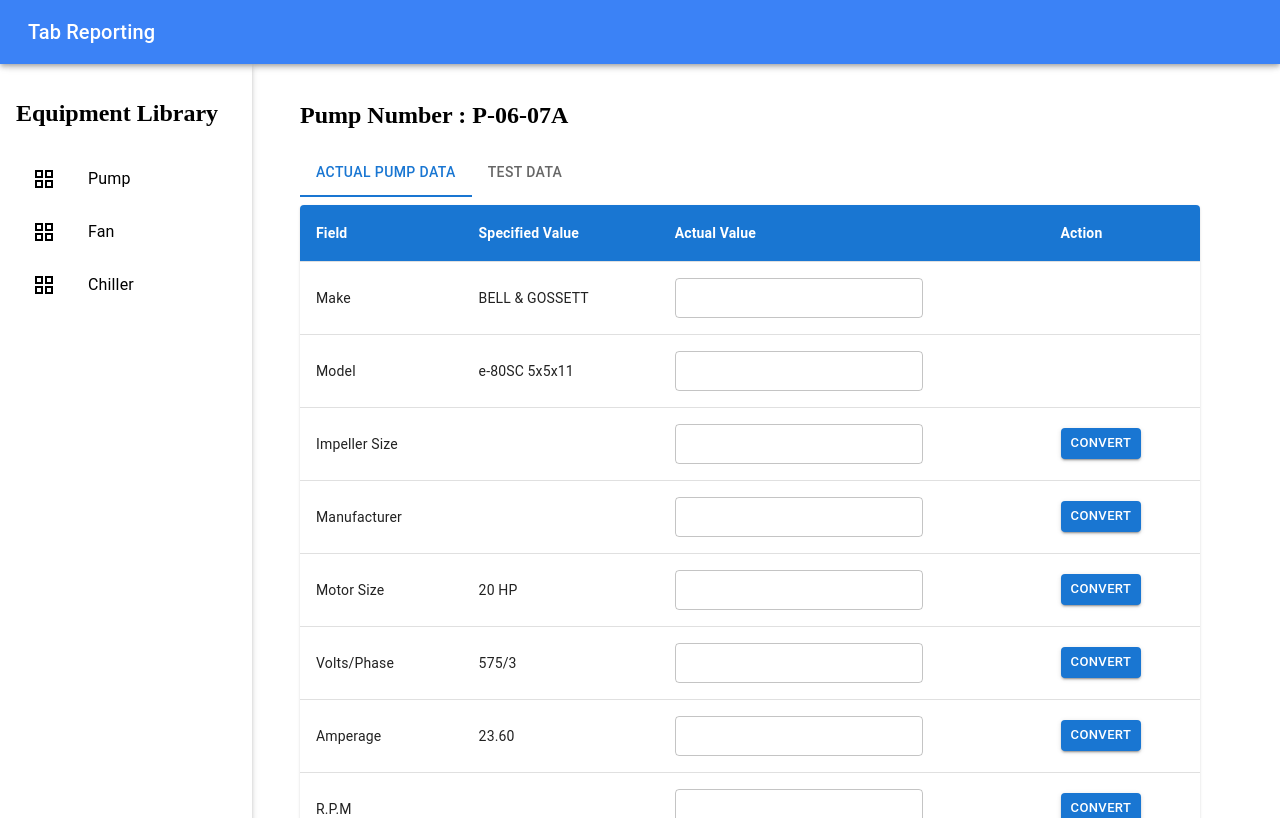
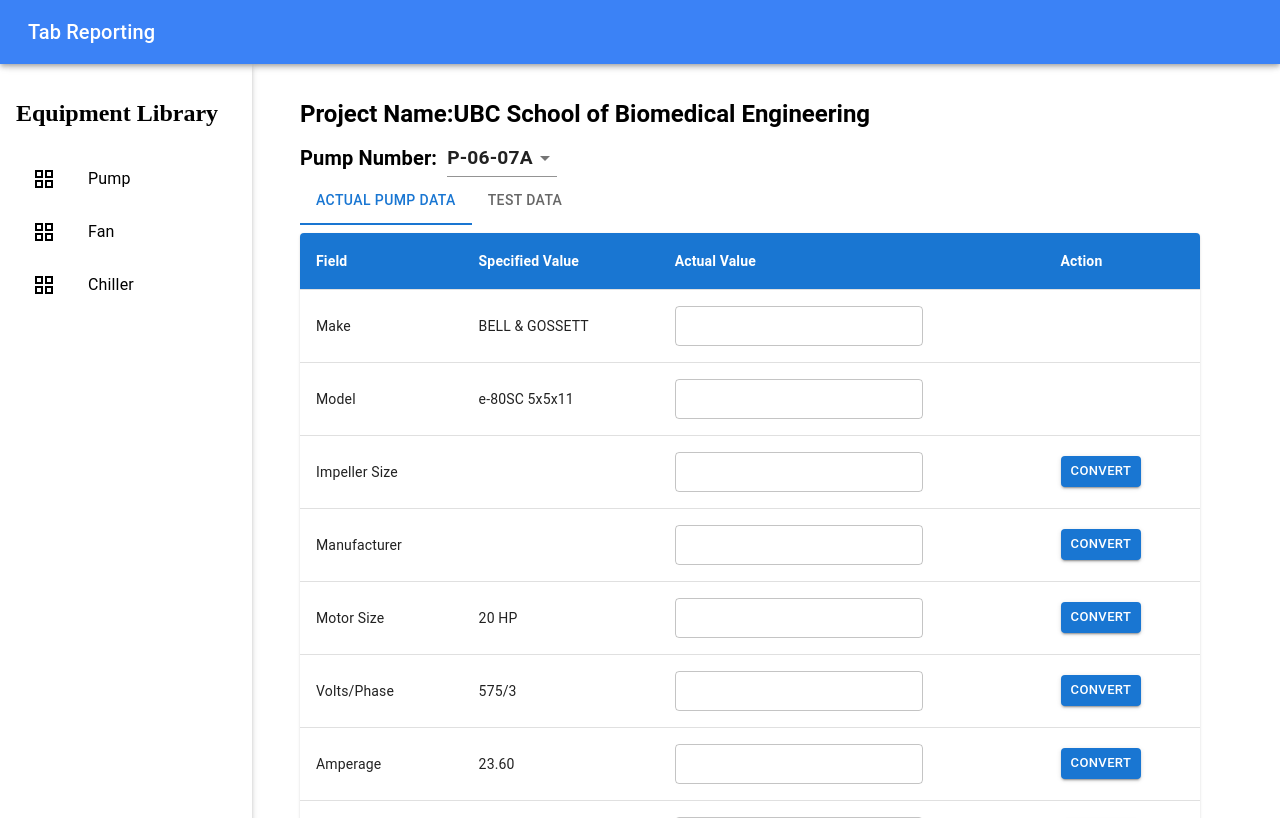
Before and after one commit to harshadyadav8485/ReactViteProject, a React (Vite) app: page /actualPump in a window 1280 px wide. Built offline with nearby package versions, Linux system fonts and the light colour scheme.

Commit message:
create all pump and do all changes in pump equipment

```diff
--- a/src/Pages/ActualPump.jsx
+++ b/src/Pages/ActualPump.jsx
@@ -1,5 +1,5 @@
 import React, { useState } from "react";
-import { Box,Container,Grid, Typography, Table, TableBody, TableCell, TableContainer, TableHead, TableRow, Paper, TextField, Button, Tabs, Tab, Divider } from "@mui/material";
+import { Box,Container,Grid, Typography, Table, TableBody, TableCell, TableContainer, TableHead, TableRow, Paper, TextField, Button, Tabs, Tab, Divider,Select,MenuItem  } from "@mui/material";
 import { useNavigate } from "react-router-dom";
 
 const ActualPump = () => {
@@ -80,13 +80,6 @@
   const handleChange1 = (e) => {
     setFormData({ ...formData, [e.target.name]: e.target.value });
   };
-
-//   const handleSubmit = (e) => {
-//     e.preventDefault();
-//     console.log("Form Data Submitted:", formData);
-//   };
-
-
   const [actualValues, setActualValues] = useState({
     make: "",
     model: "",
@@ -102,11 +95,6 @@
   const handleChange = (field, value) => {
     setActualValues((prev) => ({ ...prev, [field]: value }));
   };
-
-//   const handleConvert = (field) => {
-//     console.log(`Convert ${field} unit`);
-//   };
-
   const pumpData = [
     { field: "Make", specified: "BELL & GOSSETT", key: "make", showConverter: false },
     { field: "Model", specified: "e-80SC 5x5x11", key: "model", showConverter: false },
@@ -142,9 +130,36 @@
     console.log("Comments:", comments);
   };
 
+
+    const [pump, setPump] = useState("P-06-07A");
+
+    // const handleChange = (event) => {
+    //   setPump(event.target.value);
+
   return (
     <Box sx={{ pl: 9, pr: 9, mt: 2 }}>
-     <h2>Pump Number : P-06-07A</h2>
+       <Typography variant="h5" style={{ fontWeight: "bold", marginBottom: "10px" }}>
+    Project Name:UBC School of Biomedical Engineering
+  </Typography>
+        <Box display="flex" alignItems="center">
+    <Typography variant="h6" style={{ fontWeight: "bold", marginRight: "10px" }}>
+      Pump Number:
+    </Typography>
+    <Select
+      value={pump}
+      onChange={handleChange}
+      variant="standard"
+      style={{
+        fontSize: "1.2rem", // Smaller font size
+        fontWeight: "bold",
+        borderBottom: "none",
+      }}
+    >
+      <MenuItem value="P-06-07A">P-06-07A</MenuItem>
+      <MenuItem value="P-06-07B">P-06-07B</MenuItem>
+      <MenuItem value="P-06-07C">P-06-07C</MenuItem>
+    </Select>
+  </Box>
       <Tabs value={tabIndex} onChange={(e, newIndex) => setTabIndex(newIndex)} sx={{mb:1}}>
         <Tab label="Actual Pump Data" />
         <Tab label="Test Data" />
--- a/src/Pages/AllPump.jsx
+++ b/src/Pages/AllPump.jsx
@@ -7,7 +7,7 @@
 
   // Sample data for projects
   const [projects, setProjects] = useState([
-    { id: "P001", name: "Cooling Tower System", pumpNumber: "P-06-07A" },
+    { id: "P001", name: "UBC School of Biomedical Engineering", pumpNumber: "P-06-07A" },
     { id: "P002", name: "Boiler Feed Pump", pumpNumber: "P-08-09B" },
     { id: "P003", name: "Chilled Water System", pumpNumber: "P-10-11C" },
   ]);
```
